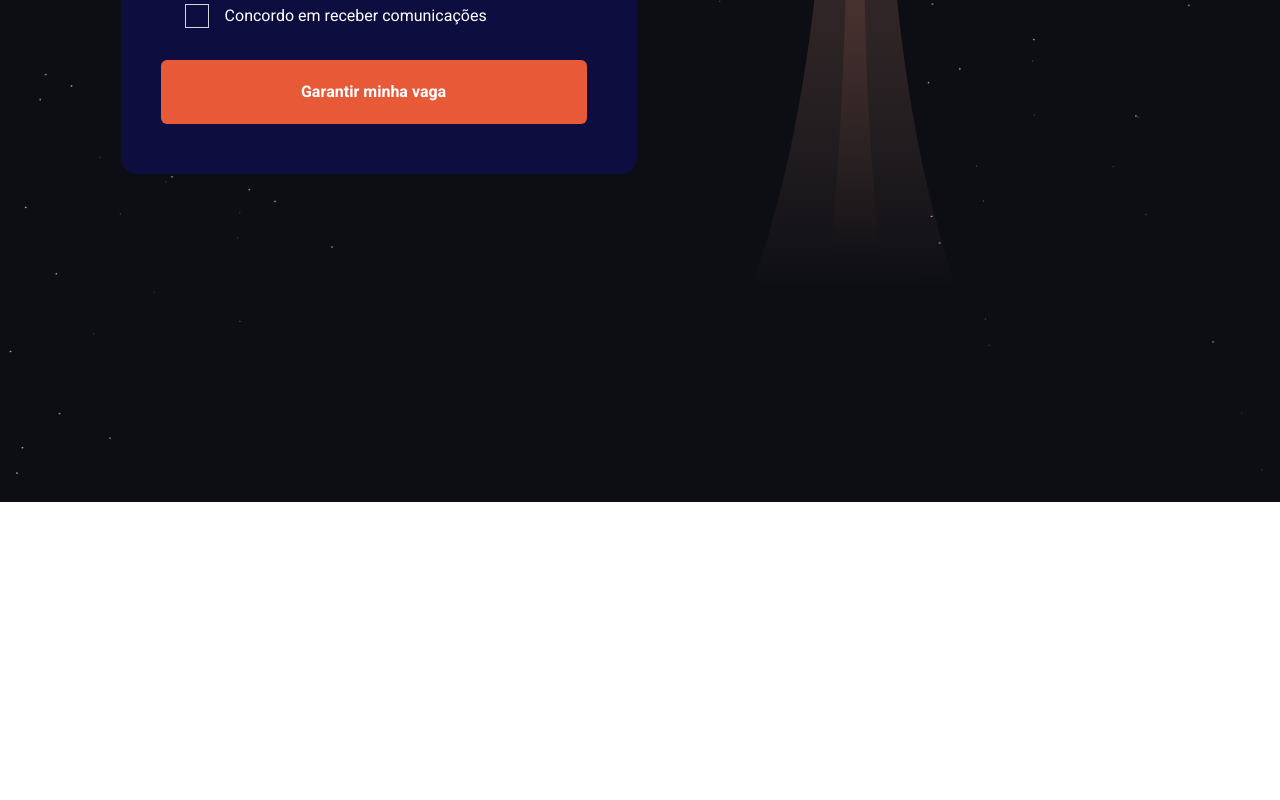
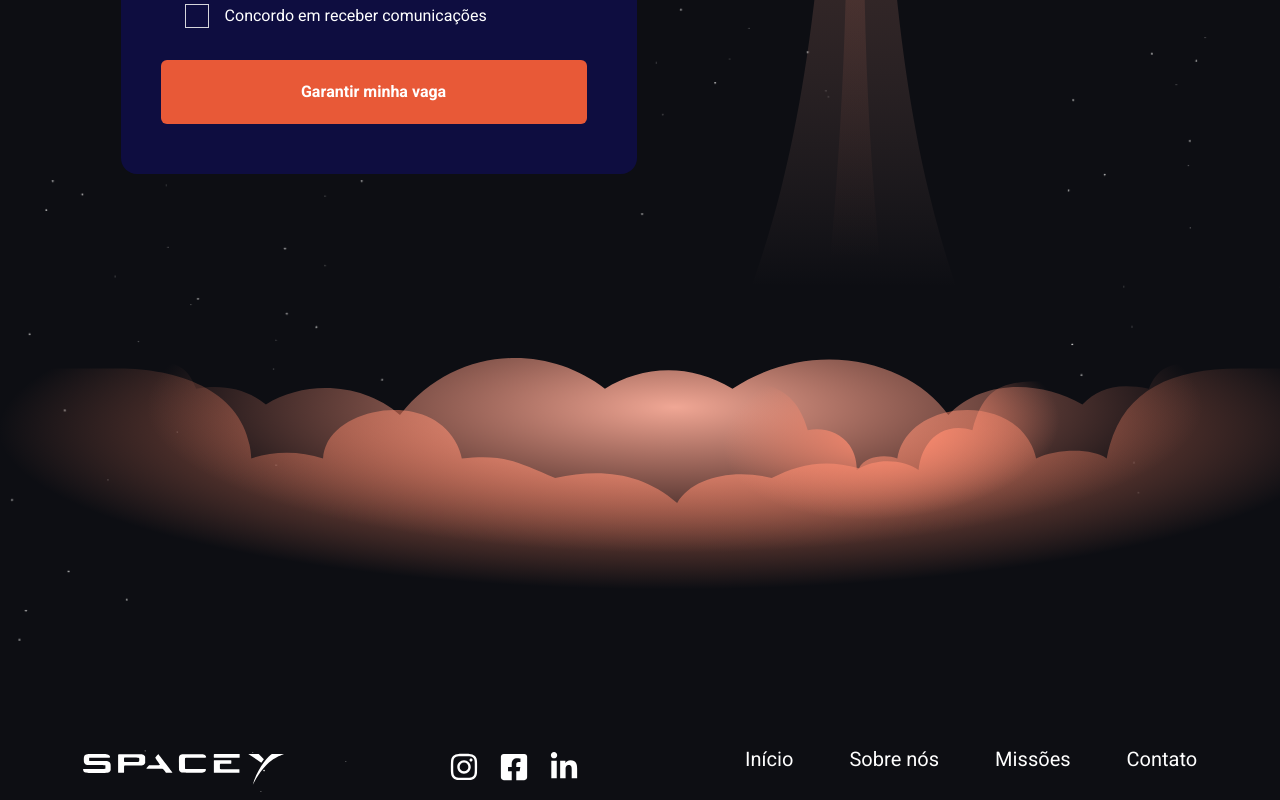
Before and after one commit to renatorodriguess/SpaceY, a Next.js app: page / in a window 1280 px wide. Shown: the part 2859-3659 px from the top of the page. Before the commit the page ends 3361 px from the top, so only its background shows below. Built offline with nearby package versions, Linux system fonts and the light colour scheme.

Commit message:
footer-component

```diff
--- /dev/null
+++ b/src/app/components/footer/Footer.tsx
@@ -0,0 +1,37 @@
+import React from 'react'
+import Image from 'next/image'
+import logoImg from '../../../../public/images/logo-space-y.svg'
+import facebookImg from '../../../../public/images/facebook.svg'
+import instagramImg from '../../../../public/images/instagram.svg'
+import linkedinImg from '../../../../public/images/linkedin.svg'
+
+const Footer = () => {
+  return (
+    <div className='bg-background-form justify-around flex'>
+      <div><Image className='flex pb-3 cursor-pointer' src={logoImg} alt='' /></div>
+      <div className='flex gap-5 cursor-pointer pb-3 '>
+        <Image width={30} src={instagramImg} alt='' />
+        <Image width={30} src={facebookImg} alt='' />
+        <Image width={30} src={linkedinImg} alt='' />
+      </div>
+      <div>
+        <ul className='flex gap-14 list-none text-white text-xl pb-3'>
+          <li className='hover:text-gray-04'>
+            <a href="">Início</a>
+          </li>
+          <li className='hover:text-gray-04'>
+            <a href="">Sobre nós</a>
+          </li>
+          <li className='hover:text-gray-04'>
+            <a href="">Missões</a>
+          </li>
+          <li className='hover:text-gray-04'>
+            <a href="">Contato</a>
+          </li>
+        </ul>
+      </div>
+    </div>
+  )
+}
+
+export default Footer
--- a/src/app/components/form/Form.tsx
+++ b/src/app/components/form/Form.tsx
@@ -2,6 +2,7 @@ import React from 'react'
 import Image from 'next/image'
 import ticketImg from '../../../../public/images/icon-ticket.svg'
 import rocketImg from '../../../../public/images/rocket.svg'
+import smokeImg from '../../../../public/images/smoke.svg'
 
 const Form = () => {
     return (
@@ -50,6 +51,7 @@ const Form = () => {
                 <div>
                 </div>
             </div>
+            <Image className='w-full transform -translate-y-36' src={smokeImg} alt='smoke' />
         </div>
     )
 }
--- a/src/app/page.tsx
+++ b/src/app/page.tsx
@@ -1,3 +1,4 @@
+import Footer from "./components/footer/Footer";
 import Form from "./components/form/Form";
 import Header from "./components/header/Header";
 import Section from "./components/section/Section";
@@ -9,6 +10,7 @@ export default function Home() {
       <Header />
       <Section />
       <Form/>
+      <Footer/>
     </div>
   );
 }
```
